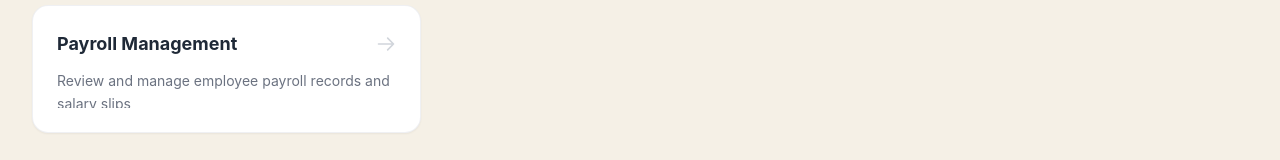
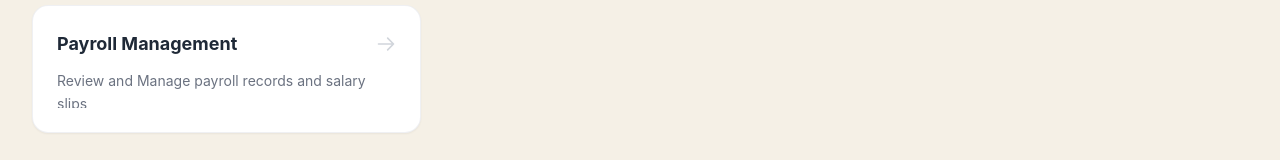
Before and after one commit to eshmalarshad/EMS-System, a React app: page /dashboard in a window 1280 px wide. Shown: the part 244-404 px from the top of the page. Built offline with nearby package versions, Linux system fonts and the light colour scheme; sample sign-in values are in the browser's storage; the HTML template or start-up script is replaced by a standard one.

Commit message:
Update Dashboard.jsx

```diff
--- a/src/pages/Dashboard.jsx
+++ b/src/pages/Dashboard.jsx
@@ -91,8 +91,8 @@ export default function Dashboard() {
     cards.push({
       title: "Payroll Management",
       description: user?.role === "admin"
-        ? "Review and manage employee payroll records and salary slips"
-        : "View employee payroll records and salary slips",
+        ? "Review and Manage payroll records and salary slips"
+        : "View employee payroll records",
       path: "/payroll-admin",
       color: "from-purple-500 to-fuchsia-600",
       bgColor: "bg-white hover:border-purple-200 border-gray-200/60",
```
